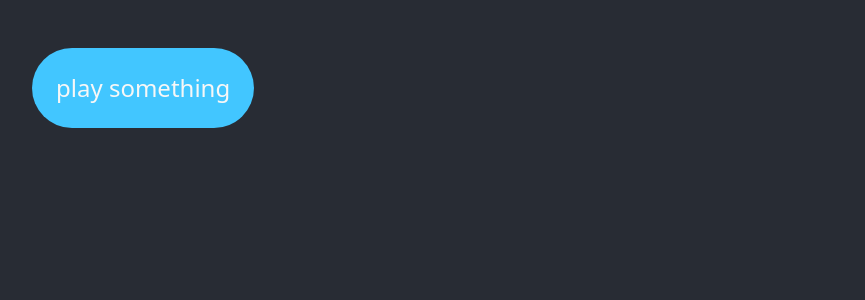
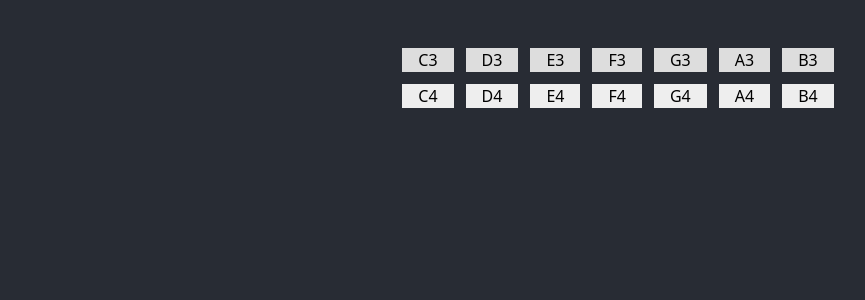
Before and after one commit to ruslanpascoal2/souna, a React (Create React App) app: page / in a window 1280 px wide. Shown: the top 300 px of the page, without its empty margins (16-881 px from the left). Built offline with nearby package versions, Linux system fonts and the light colour scheme.

Commit message:
playing around with tone.js

```diff
--- a/src/music/Music.js
+++ b/src/music/Music.js
@@ -1,13 +1,45 @@
 import * as Tone from 'tone'
+import { useEffect } from 'react';
+export function Music() {
+    let synth;
+    let now;
 
-export function Music() {
+    useEffect(() => {
+        synth =  new Tone.Synth().toDestination();
+        now = Tone.now()
+    })
+
+    const notes_3 = ["C3", "D3", "E3", "F3", "G3", "A3", "B3"];
+    const notes_4 = ["C4", "D4", "E4", "F4", "G4", "A4", "B4"];
+
+    const play = (note) => {
+        synth.triggerAttackRelease(note, "8n");
+    }
+
     return (
-        <div>
-            <button onClick={play} className="text-2xl text-white bg-blue p-6 rounded-full">play something</button>
+        <div className="space-y-3 flex flex-col items-center justify-center">
+            <div>
+                {
+                    notes_3.map(x => {
+                        return (
+                            <button style={{background: "#ddd"}} className="mr-3 px-4" key={x} onClick={() => play(x)}>
+                                <span>{x}</span>
+                            </button>
+                        )
+                    })
+                }
+            </div>
+            <div>
+                {
+                    notes_4.map(x => {
+                        return (
+                            <button style={{background: "#eee"}} className="mr-3 px-4" key={x} onClick={() => play(x)}>
+                                <span>{x}</span>
+                            </button>
+                        )
+                    })
+                }
+            </div>
         </div>
     )
 }
-
-function play() {
-
-}
```
